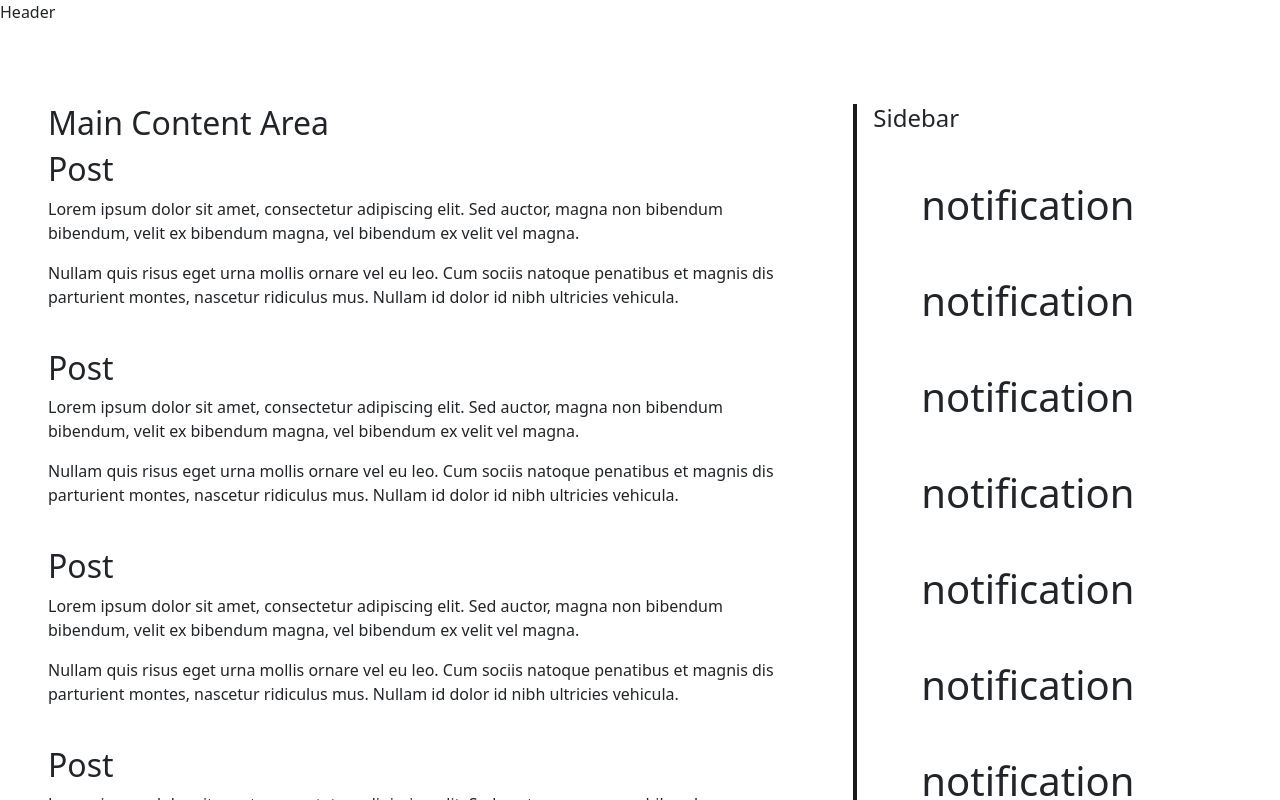
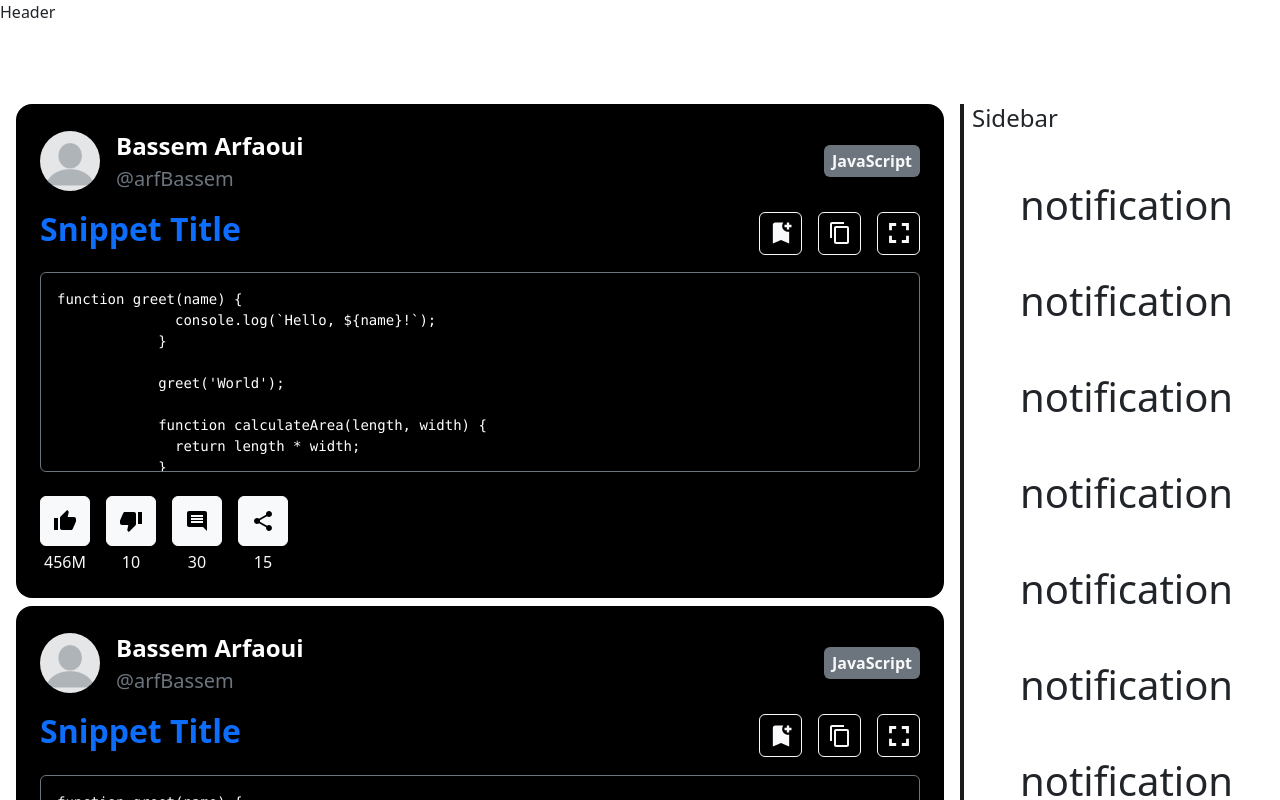
Before and after one commit to BassemArfaoui/SnippetUp-2.0, a React (Create React App) app: page / in a window 1280 px wide. Built offline with nearby package versions, Linux system fonts and the light colour scheme.

Commit message:
finish static post

```diff
--- a/package.json
+++ b/package.json
@@ -3,6 +3,10 @@
   "version": "0.1.0",
   "private": true,
   "dependencies": {
+    "@emotion/react": "^11.13.3",
+    "@emotion/styled": "^11.13.0",
+    "@mui/icons-material": "^6.0.2",
+    "@mui/material": "^6.0.2",
     "@testing-library/jest-dom": "^5.17.0",
     "@testing-library/react": "^13.4.0",
     "@testing-library/user-event": "^13.5.0",
--- a/src/components/main/FeedSide.jsx
+++ b/src/components/main/FeedSide.jsx
@@ -1,43 +1,21 @@
 import React from 'react'
 import './styles/Feed.css'
+import Post from '../parts/Post'
 
 function FeedSide() {
   return (
-    <div className="col-md-8 p-0">
-        <div className="feed-side px-5">
-        <h2>Main Content Area</h2>
-            <h2>Post</h2>
-            <p>Lorem ipsum dolor sit amet, consectetur adipiscing elit. Sed auctor, magna non bibendum bibendum, velit ex bibendum magna, vel bibendum ex velit vel magna.</p>
-            <p>Nullam quis risus eget urna mollis ornare vel eu leo. Cum sociis natoque penatibus et magnis dis parturient montes, nascetur ridiculus mus. Nullam id dolor id nibh ultricies vehicula.</p>
-            <br/>
-            <h2>Post</h2>
-            <p>Lorem ipsum dolor sit amet, consectetur adipiscing elit. Sed auctor, magna non bibendum bibendum, velit ex bibendum magna, vel bibendum ex velit vel magna.</p>
-            <p>Nullam quis risus eget urna mollis ornare vel eu leo. Cum sociis natoque penatibus et magnis dis parturient montes, nascetur ridiculus mus. Nullam id dolor id nibh ultricies vehicula.</p>
-            <br/><h2>Post</h2>
-            <p>Lorem ipsum dolor sit amet, consectetur adipiscing elit. Sed auctor, magna non bibendum bibendum, velit ex bibendum magna, vel bibendum ex velit vel magna.</p>
-            <p>Nullam quis risus eget urna mollis ornare vel eu leo. Cum sociis natoque penatibus et magnis dis parturient montes, nascetur ridiculus mus. Nullam id dolor id nibh ultricies vehicula.</p>
-            <br/><h2>Post</h2>
-            <p>Lorem ipsum dolor sit amet, consectetur adipiscing elit. Sed auctor, magna non bibendum bibendum, velit ex bibendum magna, vel bibendum ex velit vel magna.</p>
-            <p>Nullam quis risus eget urna mollis ornare vel eu leo. Cum sociis natoque penatibus et magnis dis parturient montes, nascetur ridiculus mus. Nullam id dolor id nibh ultricies vehicula.</p>
-            <br/><h2>Post</h2>
-            <p>Lorem ipsum dolor sit amet, consectetur adipiscing elit. Sed auctor, magna non bibendum bibendum, velit ex bibendum magna, vel bibendum ex velit vel magna.</p>
-            <p>Nullam quis risus eget urna mollis ornare vel eu leo. Cum sociis natoque penatibus et magnis dis parturient montes, nascetur ridiculus mus. Nullam id dolor id nibh ultricies vehicula.</p>
-            <br/><h2>Post</h2>
-            <p>Lorem ipsum dolor sit amet, consectetur adipiscing elit. Sed auctor, magna non bibendum bibendum, velit ex bibendum magna, vel bibendum ex velit vel magna.</p>
-            <p>Nullam quis risus eget urna mollis ornare vel eu leo. Cum sociis natoque penatibus et magnis dis parturient montes, nascetur ridiculus mus. Nullam id dolor id nibh ultricies vehicula.</p>
-            <br/><h2>Post</h2>
-            <p>Lorem ipsum dolor sit amet, consectetur adipiscing elit. Sed auctor, magna non bibendum bibendum, velit ex bibendum magna, vel bibendum ex velit vel magna.</p>
-            <p>Nullam quis risus eget urna mollis ornare vel eu leo. Cum sociis natoque penatibus et magnis dis parturient montes, nascetur ridiculus mus. Nullam id dolor id nibh ultricies vehicula.</p>
-            <br/><h2>Post</h2>
-            <p>Lorem ipsum dolor sit amet, consectetur adipiscing elit. Sed auctor, magna non bibendum bibendum, velit ex bibendum magna, vel bibendum ex velit vel magna.</p>
-            <p>Nullam quis risus eget urna mollis ornare vel eu leo. Cum sociis natoque penatibus et magnis dis parturient montes, nascetur ridiculus mus. Nullam id dolor id nibh ultricies vehicula.</p>
-            <br/><h2>Post</h2>
-            <p>Lorem ipsum dolor sit amet, consectetur adipiscing elit. Sed auctor, magna non bibendum bibendum, velit ex bibendum magna, vel bibendum ex velit vel magna.</p>
-            <p>Nullam quis risus eget urna mollis ornare vel eu leo. Cum sociis natoque penatibus et magnis dis parturient montes, nascetur ridiculus mus. Nullam id dolor id nibh ultricies vehicula.</p>
-            <br/><h2>Post</h2>
-            <p>Lorem ipsum dolor sit amet, consectetur adipiscing elit. Sed auctor, magna non bibendum bibendum, velit ex bibendum magna, vel bibendum ex velit vel magna.</p>
-            <p>Nullam quis risus eget urna mollis ornare vel eu leo. Cum sociis natoque penatibus et magnis dis parturient montes, nascetur ridiculus mus. Nullam id dolor id nibh ultricies vehicula.</p>
-            <br/>
+    <div className="col-lg-9 p-0">
+        <div className="feed-side px-3 d-flex flex-column gap-2">
+          <Post/>
+          <Post/>
+          <Post/>
+          <Post/>
+          <Post/>
+          <Post/>
+          <Post/>
+          <Post/>
+          <Post/>
+
         </div>
     </div>
   )
--- a/src/components/main/NotificationSide.jsx
+++ b/src/components/main/NotificationSide.jsx
@@ -3,8 +3,8 @@ import './styles/Notifications.css'
 
 function NotificationSide() {
   return (
-    <div class="col-md-4 p-0">
-      <div class="notification-side px-3">
+    <div class="col-lg-3 p-0">
+      <div class="notification-side ps-2">
         <h4>Sidebar</h4>
         <h1 className='m-5'>notification</h1>
         <h1 className='m-5'>notification</h1>
--- /dev/null
+++ b/src/components/parts/Post.jsx
@@ -0,0 +1,98 @@
+import React from 'react';
+import profile_pic from '../../imgs/profile_pic.jpg'
+import './styles/Post.css'
+import ContentCopyIcon from '@mui/icons-material/ContentCopy';
+import BookmarkAddIcon from '@mui/icons-material/BookmarkAdd';
+import FullscreenIcon from '@mui/icons-material/Fullscreen';
+import ThumbUpIcon from '@mui/icons-material/ThumbUp';
+import ThumbDownIcon from '@mui/icons-material/ThumbDown';
+import CommentIcon from '@mui/icons-material/Comment';
+import ShareIcon from '@mui/icons-material/Share';
+
+export default function Post() {
+  // Random numbers for demonstration
+  const likeCount = '456M';
+  const dislikeCount = 10;
+  const commentCount = 30;
+  const shareCount = 15;
+
+  return (
+    <div className="bg-black rounded-4 p-4">
+      <div className="d-flex align-items-center justify-content-between mb-3">
+        <div className="d-flex align-items-center gap-3">
+          <div className="avatar">
+            <img
+              src={profile_pic}
+              alt="user picture"
+              className="rounded-circle"
+              style={{ width: '60px', height: '60px' }}
+            />
+          </div>
+          <div>
+            <div className="text-white fs-4 fw-bolder">Bassem Arfaoui</div>
+            <div className="text-secondary fs-5">@arfBassem</div>
+          </div>
+        </div>
+        <div className="px-2 py-1 bg-secondary fs-6 fw-bold text-light rounded">JavaScript</div>
+      </div>
+      <div className="d-flex align-items-center justify-content-between mb-3">
+        <h3 className="text-primary fw-bold fs-2">Snippet Title</h3>
+        <div className="buttons d-flex gap-3 align-items-center">
+          <button className="btn btn-outline-light post-btn"><BookmarkAddIcon style={{ fontSize: '28px' }} /></button>
+          <button className="btn btn-outline-light post-btn"><ContentCopyIcon /></button>
+          <button className="btn btn-outline-light post-btn"><FullscreenIcon style={{ fontSize: '34px' }} /></button>
+        </div>
+      </div>
+      <div className="border border-secondary rounded p-3" style={{ height: '200px', overflowY: 'auto' }}>
+        <pre className="text-white">
+          <code>
+            {`function greet(name) {
+              console.log(\`Hello, \${name}!\`);
+            }
+
+            greet('World');
+
+            function calculateArea(length, width) {
+              return length * width;
+            }
+
+            const area = calculateArea(10, 20);
+            console.log(\`The area is \${area} square units.\`);
+
+            class Person {
+              constructor(name, age) {
+                this.name = name;
+                this.age = age;
+              }
+
+              introduce() {
+                console.log(\`Hi, my name is \${this.name} and I'm \${this.age} years old.\`);
+              }
+            }
+
+            const john = new Person('John', 30);
+            john.introduce();`}
+          </code>
+        </pre>
+      </div>
+      <div className="d-flex justify-content-start align-items-center gap-3 mt-2 pt-3">
+        <div className="text-center">
+          <button className="btn btn-light p-2 px-3 fw-bolder fs-5 like-btn"><ThumbUpIcon /></button>
+          <div className="text-light mt-1">{likeCount}</div>
+        </div>
+        <div className="text-center">
+          <button className="btn btn-light p-2 px-3 fw-bolder fs-5 like-btn"><ThumbDownIcon /></button>
+          <div className="text-light mt-1">{dislikeCount}</div>
+        </div>
+        <div className="text-center">
+          <button className="btn btn-light p-2 px-3 fw-bolder fs-5 like-btn"><CommentIcon /></button>
+          <div className="text-light mt-1">{commentCount}</div>
+        </div>
+        <div className="text-center">
+          <button className="btn btn-light p-2 px-3 fw-bolder fs-5 like-btn"><ShareIcon /></button>
+          <div className="text-light mt-1">{shareCount}</div>
+        </div>
+      </div>
+    </div>
+  );
+}
--- /dev/null
+++ b/src/components/parts/styles/Post.css
@@ -0,0 +1,20 @@
+.post-btn
+{
+    width: 43px !important;
+    height: 43px !important;
+    display: flex;
+    justify-content: center;
+    align-items: center;
+}
+
+
+
+.like-btn
+{
+    display: flex;
+    justify-content: center;
+    align-items: center;
+    gap: 7px;
+    height: 50px;
+    width: 50px;
+}
```
Also changed, not shown: src/imgs/profile_pic.jpg (added), 1 other file (tests, documents, lock files or other folders).
